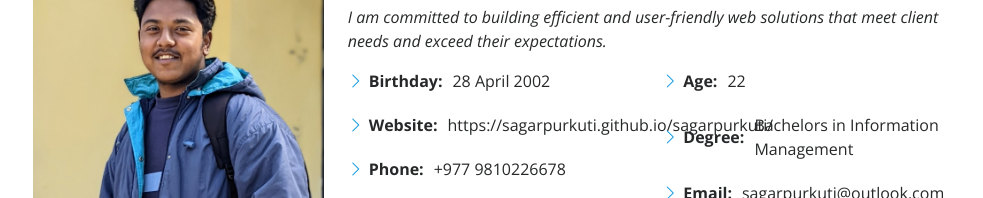
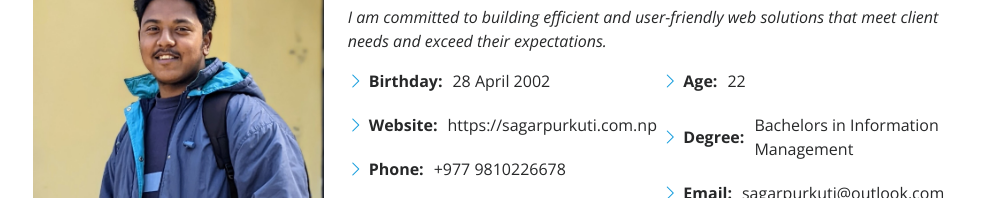
Before and after one commit to sagarpurkuti/sagarpurkuti, a plain HTML site: page index.html in a window 1280 px wide. Shown: the part 1075-1273 px from the top of the page, without its empty margins (297-1280 px from the left). Drawn offline with nearby package versions, Linux system fonts and the light colour scheme.

Commit message:
change website name

```diff
--- a/index.html
+++ b/index.html
@@ -105,7 +105,7 @@
               <div class="col-lg-6">
                 <ul>
                   <li><i class="bi bi-chevron-right"></i> <strong>Birthday:</strong> <span>28 April 2002</span></li>
-                  <li><i class="bi bi-chevron-right"></i> <strong>Website:</strong> <span>https://sagarpurkuti.github.io/sagarpurkuti/</span></li>
+                  <li><i class="bi bi-chevron-right"></i> <strong>Website:</strong> <span>https://sagarpurkuti.com.np</span></li>
                   <li><i class="bi bi-chevron-right"></i> <strong>Phone:</strong> <span>+977 9810226678</span></li>
                   <li><i class="bi bi-chevron-right"></i> <strong>City:</strong> <span>Lalitpur, satdobato</span></li>
                 </ul>
```
